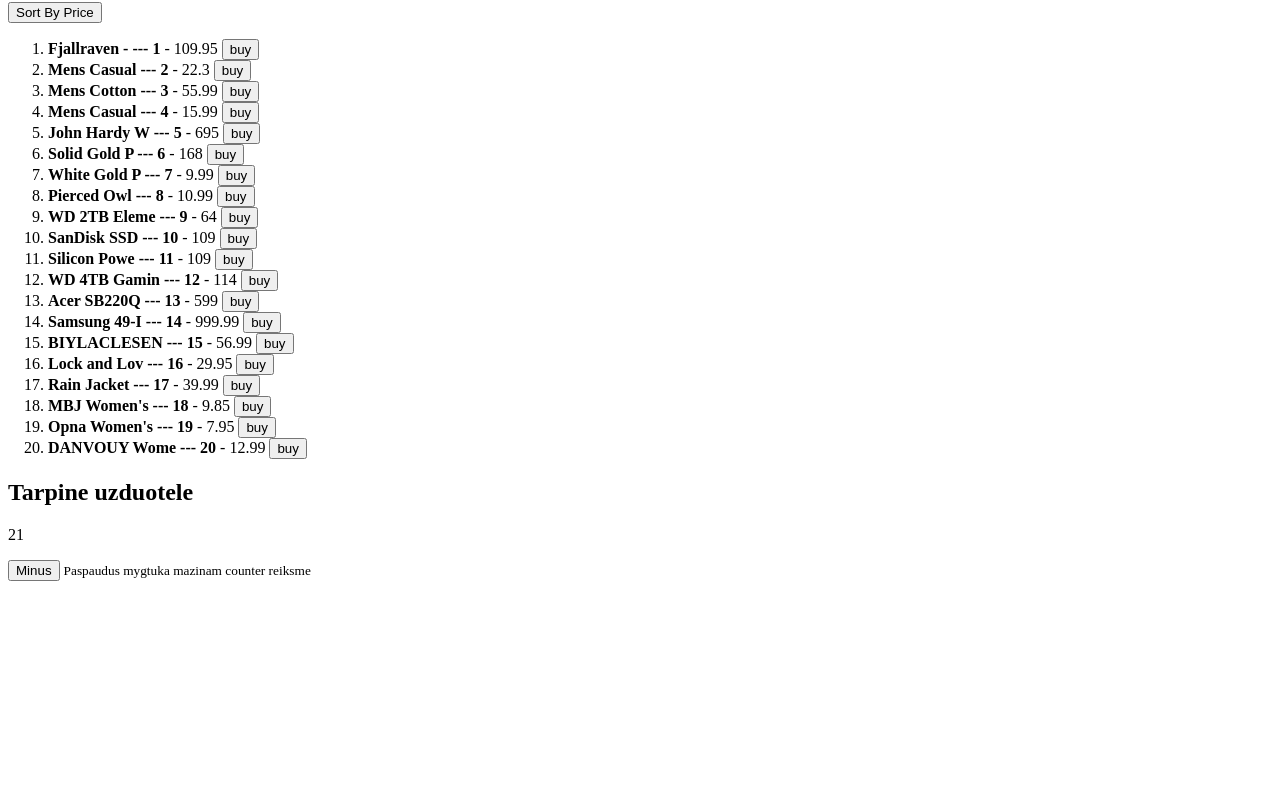
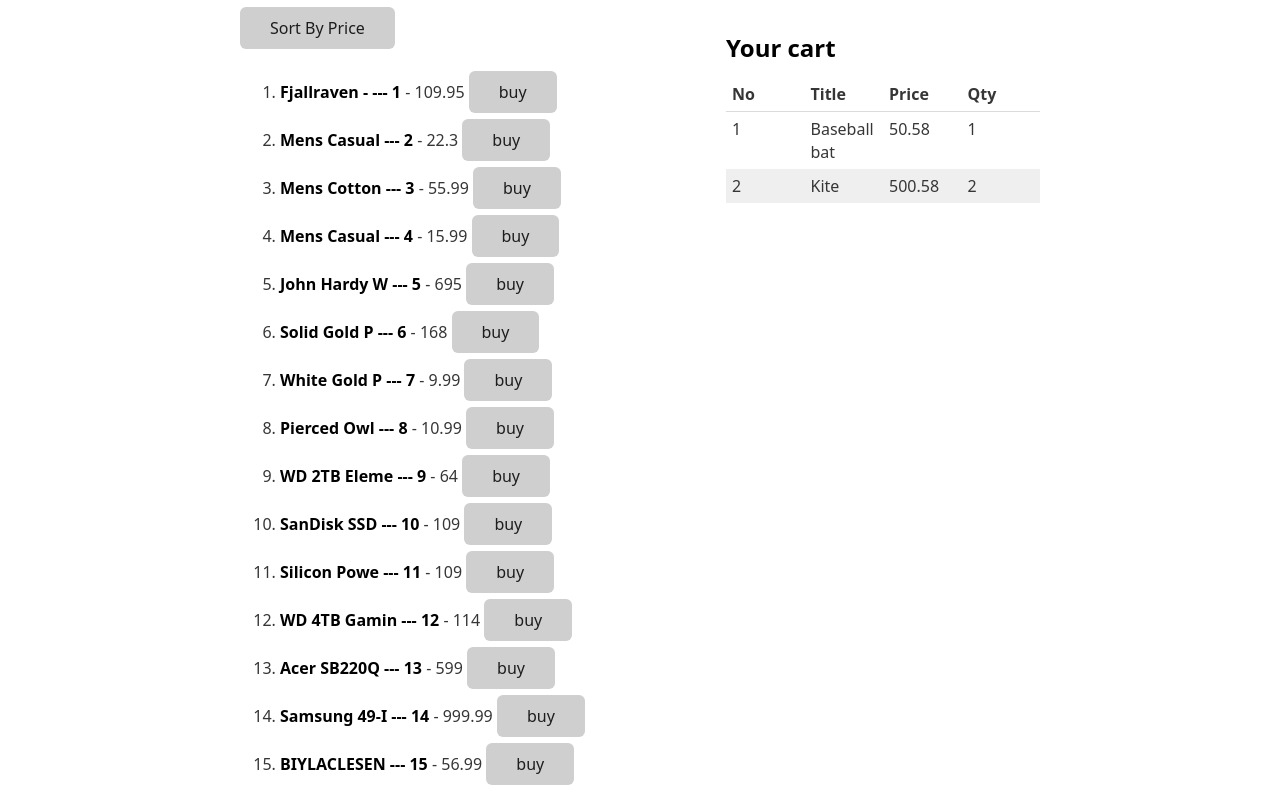
Before and after one commit to MariusCodeAcademy/type5-TS-5-dom-ts, a website with bundled scripts: page public/index.html in a window 1280 px wide. Shown: the part 78-866 px from the top of the page. Before the commit the page ends 800 px from the top, so only its background shows below. Built offline with nearby package versions, Linux system fonts and the light colour scheme.

Commit message:
html struct. cart html

```diff
--- /dev/null
+++ b/public/css/style.css
@@ -0,0 +1,5 @@
+.grid {
+  display: grid;
+  gap: 15px;
+  grid-template-columns: 3fr 2fr;
+}
--- a/public/index.html
+++ b/public/index.html
@@ -5,10 +5,17 @@
     <meta http-equiv="X-UA-Compatible" content="IE=edge" />
     <meta name="viewport" content="width=device-width, initial-scale=1.0" />
     <title>TS</title>
+    <link
+      rel="stylesheet"
+      href="https://cdn.jsdelivr.net/npm/water.css@2/out/water.css"
+    />
+    <link rel="stylesheet" href="css/style.css" />
     <script type="module" src="./js/main.js" defer></script>
   </head>
   <body>
-    <h1>TS</h1>
+    <h1>TS shop as much as you have cash</h1>
+    <div class="grid">
+      <div class="left">
         <button id="sort-price">Sort By Price</button>
         <ol id="shop-list">
           <li>
@@ -17,12 +24,41 @@
             <button>buy</button>
           </li>
         </ol>
+      </div>
+      <div class="right">
+        <h2>Your cart</h2>
+        <table class="cart">
+          <thead>
+            <tr>
+              <th>No</th>
+              <th>Title</th>
+              <th>Price</th>
+              <th>Qty</th>
+            </tr>
+          </thead>
+          <tbody id="cart-body">
+            <tr>
+              <td>1</td>
+              <td>Baseball bat</td>
+              <td>50.58</td>
+              <td>1</td>
+            </tr>
+            <tr>
+              <td>2</td>
+              <td>Kite</td>
+              <td>500.58</td>
+              <td>2</td>
+            </tr>
+          </tbody>
+        </table>
+      </div>
+    </div>
 
-    <article>
+    <!-- <article>
       <h2>Tarpine uzduotele</h2>
       <p id="counter">21</p>
       <button id="minus">Minus</button>
       <small>Paspaudus mygtuka mazinam counter reiksme</small>
-    </article>
+    </article> -->
   </body>
 </html>
--- a/src/main.ts
+++ b/src/main.ts
@@ -1,6 +1,8 @@
 // 1d. Sugeneruoti items ul elemente li elementus su prekiu pavadinimu ir kaina ir mygtuku buy
 
 import { ItemObj, items } from './data/db.js';
+
+const cart: cartItem[] = [];
 
 const listEl = document.getElementById('shop-list') as HTMLOListElement | null;
 
@@ -101,7 +103,7 @@
   price: number;
   qty: number;
 }
-const cart: cartItem[] = [];
+
 // 2.1. Susikuriam masyva cart. jis tures objektus {title: , price: , qty: 1}. paspaudus buy, ikeliam ta preke i cart masyva.
 function addItemToCart(itemId: number): void {
   // surasti tarp items prekiu preke, kurios id === itemId
@@ -129,26 +131,26 @@
 
 // pagalvoti kur iskviesti addItemToCart() kad veiktu su buy mygtuku
 // ko truksta kad veiktu su buy mygtuku
-[1, 2, 3].includes(1);
-const psiaudoCart = [
-  {
-    id: 1,
-    title: 'yes',
-    qty: 1,
-  },
-  {
-    id: 2,
-    title: 'maybe',
-    qty: 1,
-  },
-  {
-    id: 3,
-    title: 'no',
-    qty: 1,
-  },
-];
-psiaudoCart.push({
-  id: 1,
-  title: 'yes',
-  qty: 1,
-});
+// [1, 2, 3].includes(1);
+// const psiaudoCart = [
+//   {
+//     id: 1,
+//     title: 'yes',
+//     qty: 1,
+//   },
+//   {
+//     id: 2,
+//     title: 'maybe',
+//     qty: 1,
+//   },
+//   {
+//     id: 3,
+//     title: 'no',
+//     qty: 1,
+//   },
+// ];
+// psiaudoCart.push({
+//   id: 1,
+//   title: 'yes',
+//   qty: 1,
+// });
```
Lines whose indentation alone changed are shown as unchanged.
